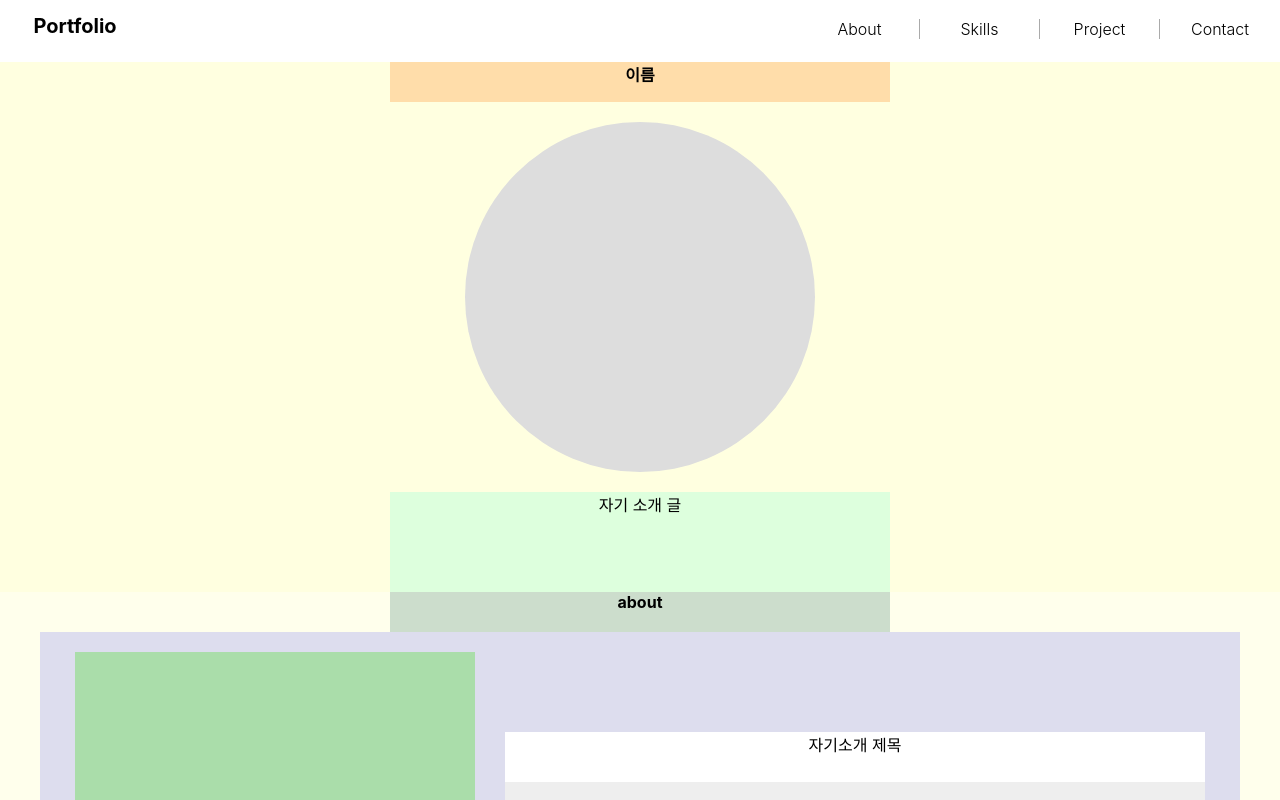
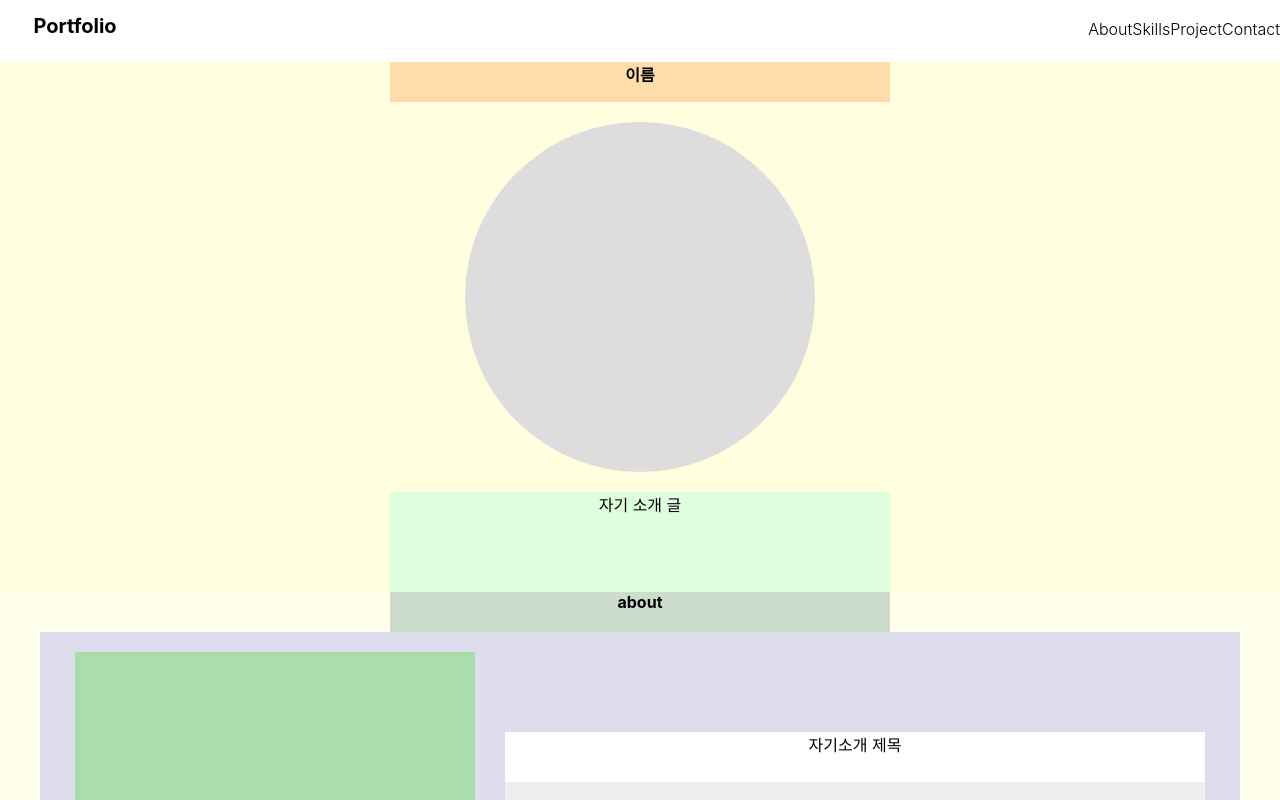
Before and after one commit to KIM-YOUNGSUN/kys_portfolio, a React (Create React App) app: page / in a window 1280 px wide. Shown: the top 800 px of the page. Built offline with nearby package versions, Linux system fonts and the light colour scheme.

Commit message:
commit: apply to scroll

```diff
--- a/package.json
+++ b/package.json
@@ -13,6 +13,7 @@
     "react-icons": "^4.3.1",
     "react-router-dom": "^6.2.1",
     "react-scripts": "5.0.0",
+    "react-scroll": "^1.8.4",
     "sass": "^1.49.0",
     "web-vitals": "^2.1.3"
   },
--- a/src/common/Header/Header.js
+++ b/src/common/Header/Header.js
@@ -1,12 +1,13 @@
 import React from 'react';
 import Navigation from './Navigation';
 import '../../style/Header.scss';
-import { Link } from 'react-router-dom';
+import { Link, scroll } from 'react-scroll';
+
 
 export default function Header(props) {
   return (
     <header id="headBox">
-        <h1><Link to="/">{props.heading}</Link></h1>
+        <h1>portfolio</h1>
         <Navigation />
     </header>
   )
--- a/src/common/Header/Navigation.js
+++ b/src/common/Header/Navigation.js
@@ -1,27 +1,55 @@
 import {NavLink} from 'react-router-dom';
+import {Link} from 'react-scroll'
 
 export default function Navigation() {
-  const navList = [
-    {content: "About", href:"about"},
-    {content: "Skills", href:"skills"},
-    {content: "Project", href:"project"},
-    {content: "Contact", href:"contact"}
-  ];
+  // const navList = [
+  //   {content: "About", href:"about"},
+  //   {content: "Skills", href:"skills"},
+  //   {content: "Project", href:"project"},
+  //   {content: "Contact", href:"contact"}
+  // ];
 
   return (
     <nav id="navBox">
       <h2 className='blind'>navigation</h2>
-      <ul>
-        {navList.map( (nav, idx) => {
-          return (
-            <li key = {idx}>
-              <NavLink
-                className={ ({isActive}) => 'box ' +(isActive ? "on" : '') }
-                to={nav.href}>{nav.content}</NavLink>
-            </li>
-          )
-        } )}
-      </ul>
+      <div className='navbar'>
+        <Link
+          activeClass="active"
+          to="about"
+          spy={true}
+          smooth={true}
+          offset={-70}
+          duration={500}
+          >About</Link>
+        {/* <li>about</li> */}
+        <Link
+          activeClass="active"
+          to="skills"
+          spy={true}
+          smooth={true}
+          offset={-70}
+          duration={500}
+          >Skills</Link>
+        {/* <li>skills</li> */
+        <Link
+          activeClass="active"
+          to="project"
+          spy={true}
+          smooth={true}
+          offset={-70}
+          duration={500}
+          >Project</Link>}
+        {/* <li>project</li> */}
+        <Link
+          activeClass="active"
+          to="contact"
+          spy={true}
+          smooth={true}
+          offset={-70}
+          duration={500}
+          >Contact</Link>
+        {/* <li>contact</li> */}
+      </div>
     </nav>
   )
 }
--- a/src/page/About/About.js
+++ b/src/page/About/About.js
@@ -2,7 +2,7 @@ import AboutBox from './AboutBox';
 
 export default function About() {
   return (
-    <div className='about_wrap'>
+    <div className='about_wrap' id="about">
       <AboutBox />
     </div>
   )
--- a/src/page/Contact/Contact.js
+++ b/src/page/Contact/Contact.js
@@ -1,8 +1,9 @@
 import ContactBox from './ContactBox';
+import { Link } from 'react-scroll';
 
 export default function Contact() {
   return (
-    <div className='contact_wrap'>
+    <div className='contact_wrap' id="contact">
       <ContactBox />
     </div>
   )
--- a/src/page/Contact/ContactBox.js
+++ b/src/page/Contact/ContactBox.js
@@ -1,4 +1,5 @@
 import '../../style/ContactBox.scss';
+import { Link } from 'react-scroll';
 
 export default function ContactBox() {
   return (
--- a/src/page/Main/Main.js
+++ b/src/page/Main/Main.js
@@ -1,4 +1,5 @@
 import ViewBox from './ViewBox';
+import { Link } from 'react-scroll';
 
 export default function Main() {
   return (
--- a/src/page/Project/Project.js
+++ b/src/page/Project/Project.js
@@ -2,7 +2,7 @@ import ProjectBox from './ProjectBox';
 
 export default function Project() {
   return (
-    <div className='project_wrap'>
+    <div className='project_wrap' id="project">
       <ProjectBox />
     </div>
   )
--- a/src/page/Skills/Skills.js
+++ b/src/page/Skills/Skills.js
@@ -3,7 +3,7 @@ import SkillBox from './SkillBox';
 
 export default function Skills() {
   return (
-    <div className='skill_wrap'>
+    <div className='skill_wrap' id="skills">
       <SkillBox />
     </div>
   )
--- a/src/style/ContactBox.scss
+++ b/src/style/ContactBox.scss
@@ -1,6 +1,7 @@
 // ContactBox.scss
 
-#contactBox {width: 100%; height: 400px; background-color: #fff;
+#contactBox {
+  width: 100%; height: 400px; background-color: #fff;
   > h2 {width: 100%; max-width:500px; height:40px; margin: auto; background-color: #fff;}
 }
 
--- a/src/style/Header.scss
+++ b/src/style/Header.scss
@@ -14,13 +14,13 @@
 
 #navBox {width: 700px; height: 50px;
 
-  > ul {
+  & .navbar {
     display: flex; justify-content: flex-end; align-items: flex-end;
     width: 100%; height: 100%;
     padding-bottom: 16px;
   }
   li {width: 100%; max-width: 120px; height: 20px;  border-right: 1px solid #aaa;
-      font-size: 16px;
+      font-size: 16px; text-transform: capitalize;
     &:last-child{border-right: 0;}
     a.on{font-weight: 500; border-bottom: 2px solid pink;}
   }
```
Also changed, not shown: 1 other file (tests, documents, lock files or other folders).
